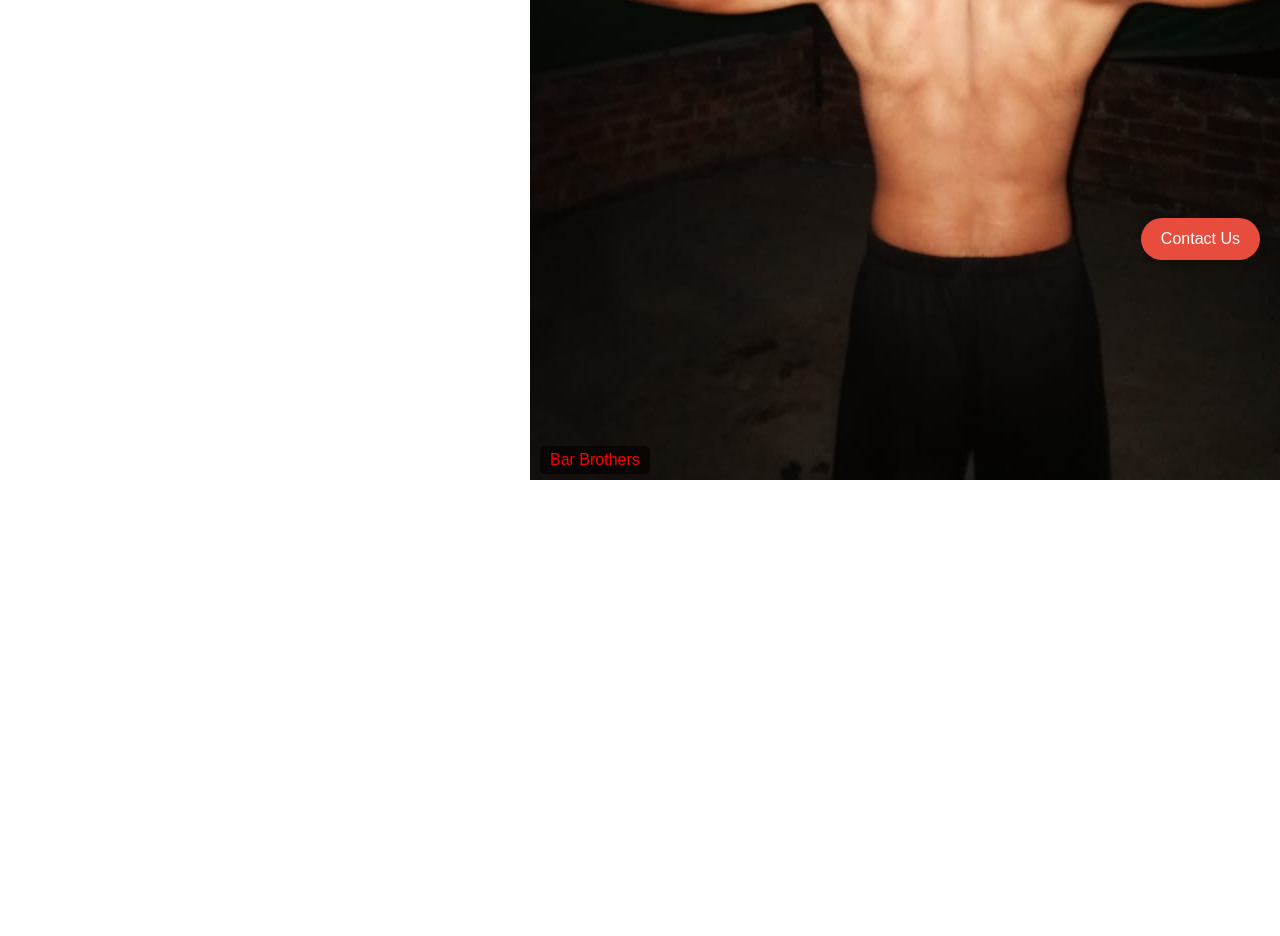
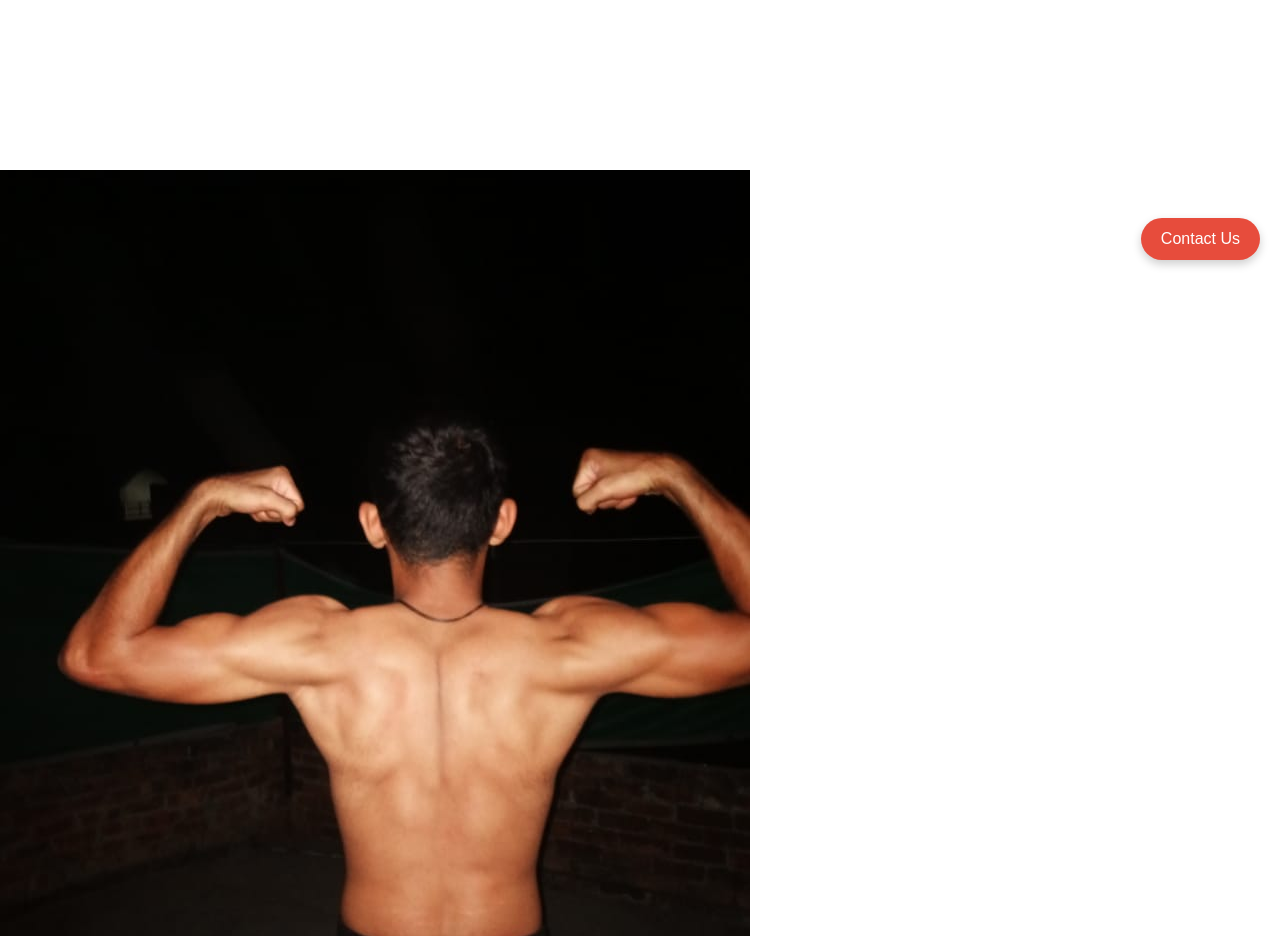
Before and after one commit to Faizannasir1999/learning-web, a plain HTML site: page CSS3/4-display+positioning/index.html in a window 1280 px wide. Shown: the part 520-1456 px from the top of the page. Before the commit the page ends 1004 px from the top, so only its background shows below. Drawn offline with Linux system fonts and the light colour scheme.

Commit message:
day 4 change

```diff
--- a/CSS3/4-display+positioning/style.css
+++ b/CSS3/4-display+positioning/style.css
@@ -10,7 +10,7 @@ body {
     text-align: center;
     position: sticky;
     top: 0;
-    z-index: 3000;
+    z-index: 1;
   }
 
   .content {
@@ -18,21 +18,19 @@ body {
     padding: 20px;
   }
   .image-box{
-    position: absolute;
-     display: inline-block;
-     top: 0;
-     right: 0;
-
+    position: relative;
+    left: 0;
+    top: 0;
   }
 
   .caption {
     position: absolute;
-    bottom: 10px;
-    left: 10px;
+    left: 0px;
+    bottom: 45px;
     background-color: rgba(0, 0, 0, 0.6);
     color: red;
-    padding: 5px 10px;
-    border-radius: 5px;
+    padding: 20px 10px;
+    /* border-radius: 5px; */
   }
 
   .floating-btn {
```
